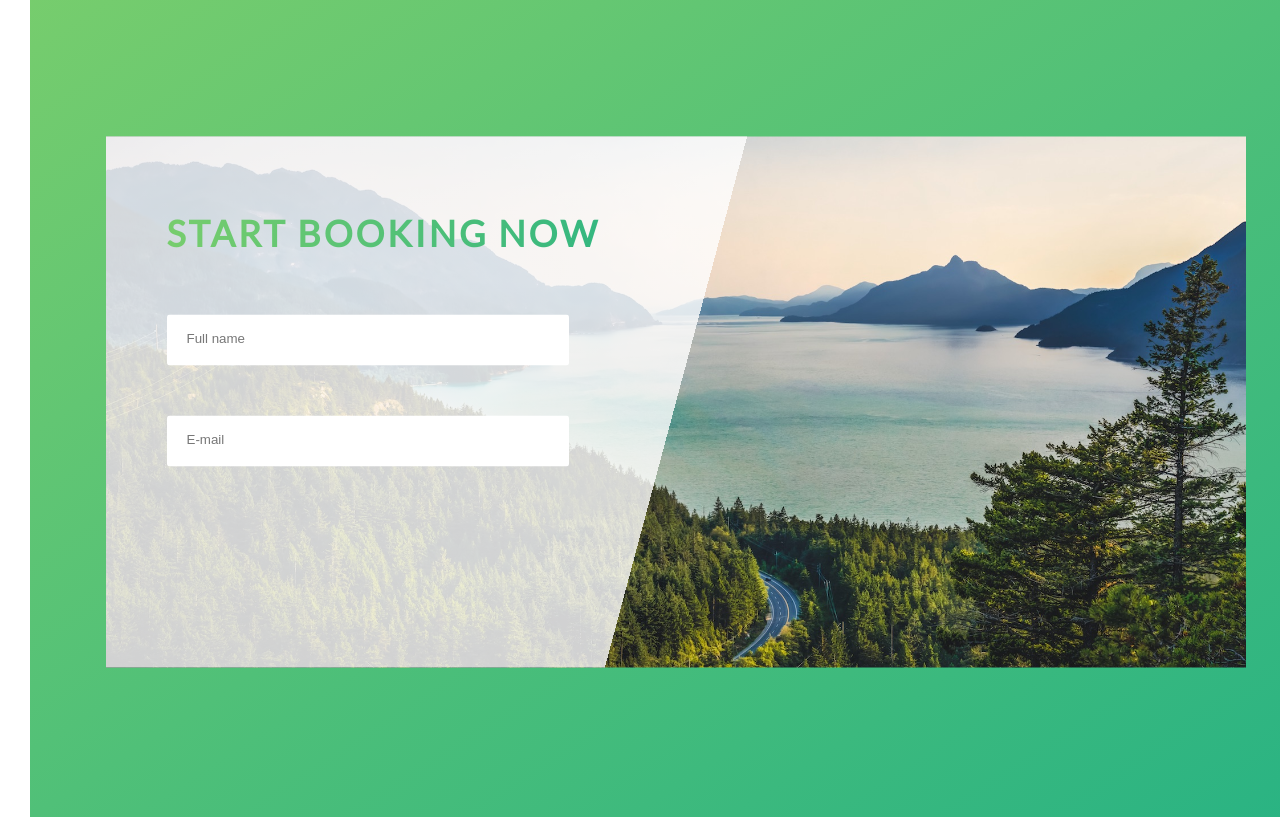
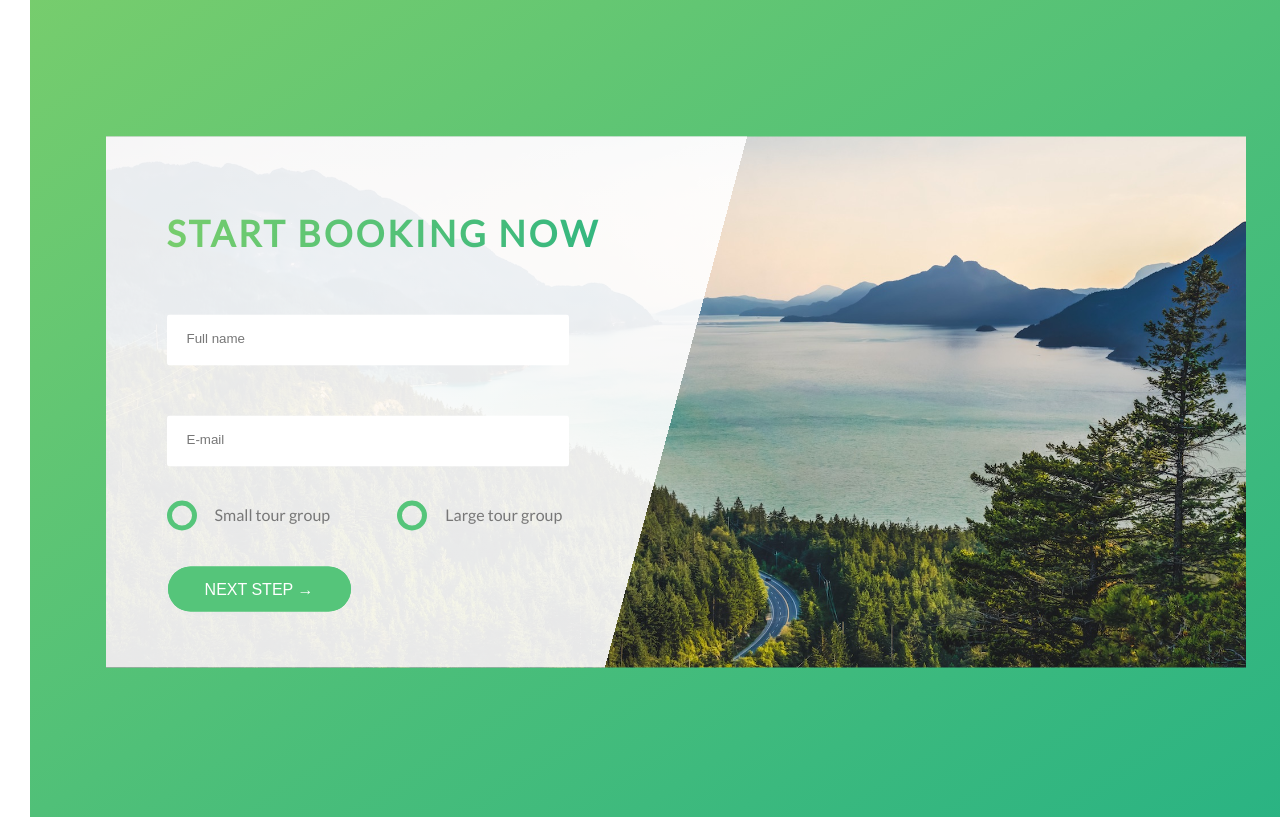
Before and after one commit to callmeEBi/Natours, a website: page index.html in a window 1280 px wide. Shown: the part 4580-5397 px from the top of the page. Drawn offline with Linux system fonts and the light colour scheme.

Commit message:
"Completed styling of form section. Added radio buttons to form, updated styles for buttons and form, and made minor adjustments to layout and typography."

```diff
--- a/index.html
+++ b/index.html
@@ -226,7 +226,32 @@
             />
             <label class="form__label" for="email">E-mail</label>
           </div>
+
+          <div class="form__group">
+            <input
+              type="radio"
+              name="group-size"
+              id="Small"
+              class="form__radio-input"
+            />
+            <label class="form__radio-label" for="Small">
+              <div class="form__radio-button"></div>
+              Small tour group
+            </label>
+            <input
+              type="radio"
+              name="group-size"
+              id="Large"
+              class="form__radio-input"
+            />
+            <label class="form__radio-label" for="Large">
+              <div class="form__radio-button u-margin-l-68"></div>
+              Large tour group
+            </label>
+          </div>
         </form>
+
+        <button type="submit" class="btn btn--form-submit">next step &rarr;</button>
       </div>
     </section>
   </body>
--- a/sass/base/_utils.scss
+++ b/sass/base/_utils.scss
@@ -5,3 +5,7 @@
 .u-margin-b-8{
   margin-bottom: .8rem;
 }
+
+.u-margin-l-68{
+  margin-left: 64px;
+}
--- a/sass/components/_buttons.scss
+++ b/sass/components/_buttons.scss
@@ -1,4 +1,5 @@
 .btn {
+  &,
   &:link,
   &:visited {
     display: inline-block;
@@ -83,3 +84,19 @@
 .btn--section-five-footer {
   margin-top: 10.6rem;
 }
+
+.btn--form-submit {
+  border: none;
+  cursor: pointer;
+  color: $color-white;
+  background: $color-green-default;
+  width: 183px;
+  height: 45px;
+  text-transform: uppercase;
+  margin-left: 62px;
+  margin-top: 43px;
+  display: flex;
+  align-items: center;
+  justify-content: center;
+  font-size: 16px;
+}
--- a/sass/components/_form.scss
+++ b/sass/components/_form.scss
@@ -3,8 +3,8 @@
   height: 531px;
   background: linear-gradient(
       105deg,
-      rgba($color-white, 0.8) 0%,
-      rgba($color-white, 0.8) 50%,
+      rgba($color-white, 0.9) 0%,
+      rgba($color-white, 0.9) 50%,
       transparent 50%
     ),
     url(../images/nat-10.jpg);
@@ -64,4 +64,42 @@
     margin-top: 5px;
     transition: all 0.5s;
   }
+
+  &__radio-input {
+    display: none;
+  }
+
+  &__radio-label {
+    cursor: pointer;
+  }
+
+  &__radio-button {
+    display: inline-block;
+    width: 30px;
+    height: 30px;
+    border: 5px solid $color-green-default;
+    border-radius: 50%;
+    transform: translateY(10px);
+    margin-right: 15px;
+    position: relative;
+    &::after {
+      opacity: 0;
+      visibility: none;
+      transition: all 0.3s;
+      content: "";
+      width: 15px;
+      height: 15px;
+      border-radius: 50%;
+      background-color: $color-green-default;
+      position: absolute;
+      top: 50%;
+      left: 50%;
+      transform: translate(-50%, -50%);
+    }
+  }
+
+  &__radio-input:checked + label &__radio-button::after {
+    opacity: 1;
+    visibility: visible;
+  }
 }
```
Also changed, not shown: styles/style.css, 1 other file.
